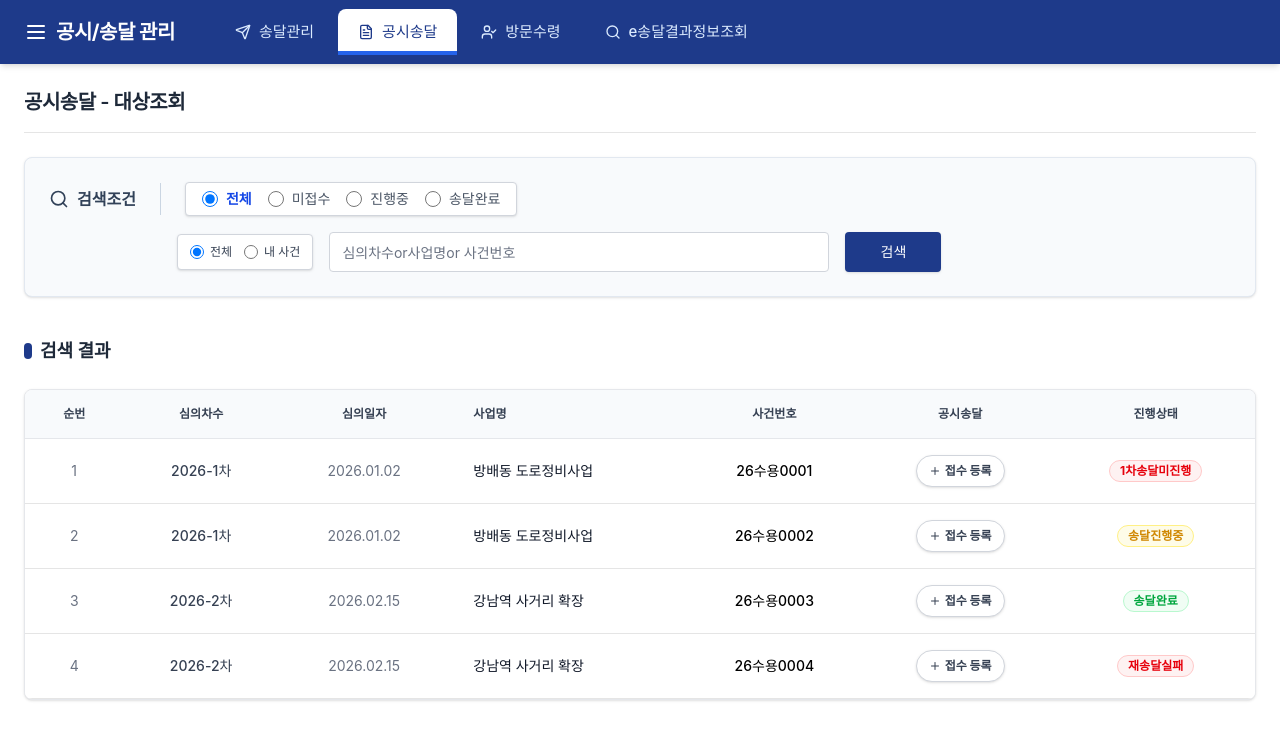
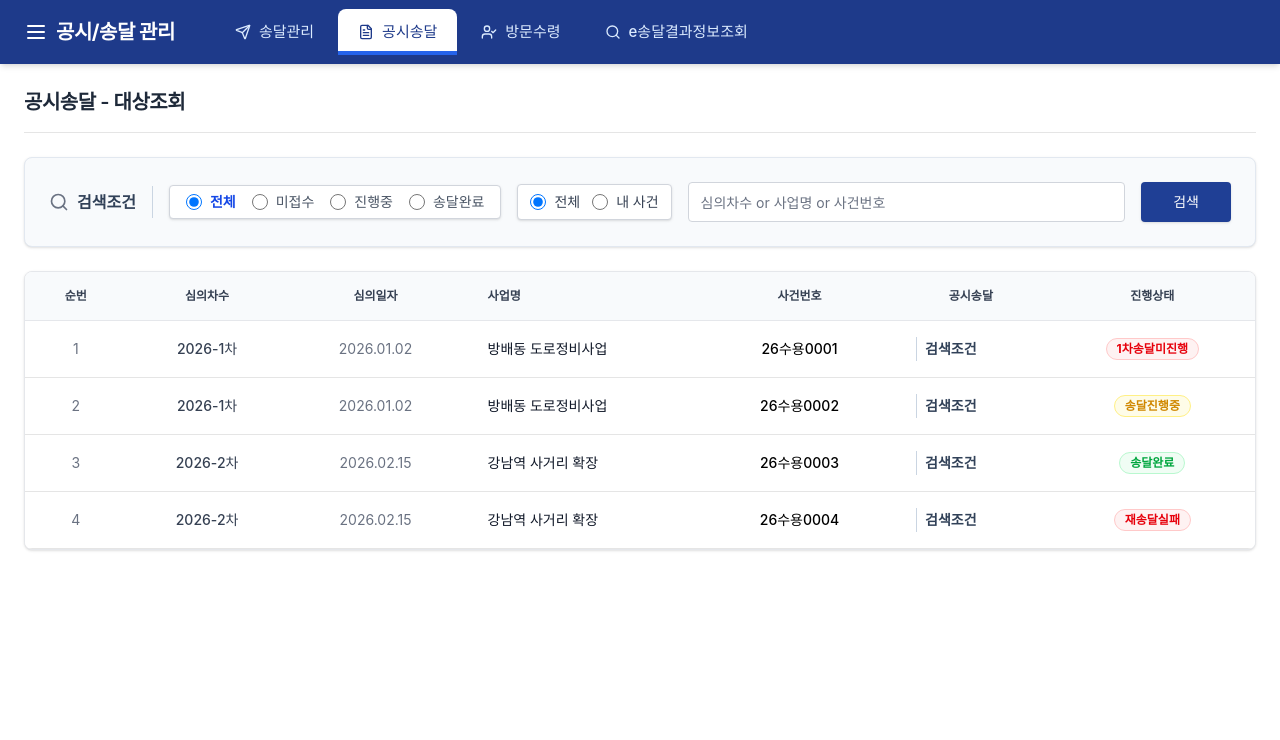
Before and after one commit to jullhyun/e-green, a React (Vite) app: page /public-notification in a window 1280 px wide. Shown: the top 740 px of the page. Built offline with nearby package versions, Linux system fonts and the light colour scheme.

Commit message:
e그린 종업데이트”

```diff
--- a/src/app/pages/DeliveryInquiry.tsx
+++ b/src/app/pages/DeliveryInquiry.tsx
@@ -1,7 +1,8 @@
 import { useState, Fragment } from "react";
 import { useNavigate } from "react-router";
-import { Download, X, ListCollapse } from "lucide-react";
+import { Download,Search, X, ListCollapse } from "lucide-react";
 import { Button, Input, Select, Badge, cn } from "../components/ui";
+
 import { InPersonReceiptModal } from "../components/InPersonReceiptModal";
 import { InPersonReceiptProcessModal } from "../components/InPersonReceiptProcessModal";
 
@@ -89,6 +90,7 @@ export function DeliveryInquiry() {
         <div className="flex flex-col gap-6">
            {/* Top Summary Form */}
            <div className="border-[1.5px] border-[#1e3a8a] rounded-md overflow-hidden text-[13px] bg-white w-full shadow-sm grid grid-cols-[100px_1fr_100px_1fr_100px_1fr_100px_1fr]">
+
               {/* Row 1 */}
               <div className="bg-[#f4f7fb] text-gray-700 font-bold flex items-center justify-center py-2.5 border-b border-r border-gray-200">심의차수</div>
               <div className="py-2.5 px-4 flex items-center justify-center text-gray-700 border-b border-r border-gray-200">{selectedCase.round}</div>
@@ -320,14 +322,19 @@ export function DeliveryInquiry() {
 
       {/* Main Search */}
       <div className="bg-[#f8fafc] p-5 rounded-lg border border-slate-200 shadow-sm flex flex-wrap lg:flex-nowrap items-center justify-between gap-4">
-         <div className="flex items-center gap-4 flex-wrap text-sm whitespace-nowrap">
-            <span className="font-bold text-gray-700 bg-white px-4 py-2 border border-gray-300 rounded shadow-sm">검색</span>
+        <div className="flex items-center gap-4 flex-wrap text-sm whitespace-nowrap">
+  <div className="flex items-center gap-2 text-slate-700 font-semibold min-w-max whitespace-nowrap">
+    <Search className="w-5 h-5 text-gray-500" />
+    <span>검색조건</span>
+  </div>
 
-            {searchMode === "case" ? (
-               <Select options={[{label: "사업명", value: "project"}, {label: "심의차수", value: "round"}]} className="w-32 bg-white h-9" />
-            ) : (
-               <Select options={[{label: "전체", value: "all"}, {label: "소유자", value: "owner"}, {label: "관계인", value: "relation"}, {label: "대리인", value: "agent"}]} className="w-32 bg-white h-9" />
-            )}
+  <div className="h-6 w-px bg-slate-300" />
+
+        {searchMode === "case" ? (
+           <Select options={[{label: "사업명", value: "project"}, {label: "심의차수", value: "round"}]} className="w-32 bg-white h-9" />
+         ) : (
+          <Select options={[{label: "전체", value: "all"}, {label: "소유자", value: "owner"}, {label: "관계인", value: "relation"}]} className="w-32 bg-white h-9" />
+         )}
 
             <div className="flex items-center gap-4 bg-white px-3 py-2 border border-gray-300 rounded shadow-sm">
                <label className="flex items-center gap-1.5 cursor-pointer"><input type="radio" name="scope" defaultChecked className="w-3.5 h-3.5 text-blue-600 focus:ring-blue-500" /><span className="font-medium text-gray-700">전체</span></label>
--- a/src/app/pages/DeliveryManagement.tsx
+++ b/src/app/pages/DeliveryManagement.tsx
@@ -44,8 +44,8 @@ export function DeliveryManagement() {
       {/* Search Area */}
       <div className="bg-[#f8fafc] p-6 rounded-lg border border-slate-200 shadow-sm flex items-center gap-4">
         <div className="flex items-center gap-2 text-slate-700 font-semibold min-w-max">
-          <ListFilter className="w-5 h-5" />
-          <span>검색필터</span>
+          <Search className="w-5 h-5" />
+          <span>검색조건</span>
         </div>
 
         <div className="h-8 w-px bg-slate-300 mx-2" />
--- a/src/app/pages/InPersonReceipt.tsx
+++ b/src/app/pages/InPersonReceipt.tsx
@@ -12,6 +12,8 @@ export function InPersonReceipt() {
   const [showModal, setShowModal] = useState(false);
   const [selectedCase, setSelectedCase] = useState<any>(null);
   const [filterType, setFilterType] = useState("전체");
+  const [searchType, setSearchType] = useState("이름");
+  const [searchKeyword, setSearchKeyword] = useState("");
 
   const getStatusBadge = (status: string) => {
     switch (status) {
@@ -35,7 +37,7 @@ export function InPersonReceipt() {
       </div>
 
       {/* Search Area */}
-      <div className="bg-[#f8fafc] p-6 rounded-lg border border-slate-200 shadow-sm flex flex-col gap-4">
+      <div className="bg-[#f8fafc] p-6 rounded-lg border border-slate-200 shadow-sm flex items-center gap-4 flex-wrap">
         <div className="flex items-center gap-4">
           <div className="flex items-center gap-2 text-slate-700 font-semibold min-w-max">
             <Search className="w-5 h-5" />
@@ -62,7 +64,7 @@ export function InPersonReceipt() {
           </div>
         </div>
 
-        <div className="flex gap-4 items-center pl-32">
+        <div className="flex items-center gap-4">
           <Select
             className="w-32 bg-white"
             options={[{label: "이름", value: "name"}, {label: "주소", value: "address"}]}
--- a/src/app/pages/PublicNotification.tsx
+++ b/src/app/pages/PublicNotification.tsx
@@ -2,6 +2,7 @@ import { useState } from "react";
 import { Search, Plus } from "lucide-react";
 import { Button, Input, Select, Badge, cn } from "../components/ui";
 import { useNavigate } from "react-router";
+
 
 const mockData = [
   { id: "26수용0001", round: "2026-1차", date: "2026.01.02", project: "방배동 도로정비사업", status: "미진행" },
@@ -12,6 +13,8 @@ const mockData = [
 
 export function PublicNotification() {
   const [statusFilter, setStatusFilter] = useState("전체");
+  const [searchType, setSearchType] = useState("all");
+  const [searchKeyword, setSearchKeyword] = useState("");
   const navigate = useNavigate();
 
   const getStatusBadge = (status: string) => {
@@ -32,19 +35,20 @@ export function PublicNotification() {
       </div>
 
       {/* Search Area */}
-      <div className="bg-[#f8fafc] p-6 rounded-lg border border-slate-200 shadow-sm flex flex-col gap-4">
-        <div className="flex items-center gap-4">
-
+<div className="bg-[#f8fafc] p-6 rounded-lg border border-slate-200 shadow-sm flex items-center gap-4 flex-wrap">
   <div className="flex items-center gap-2 text-slate-700 font-semibold min-w-max">
-            <Search className="w-5 h-5" />
+    <Search className="w-5 h-5 text-gray-500" />
     <span>검색조건</span>
   </div>
 
-          <div className="h-8 w-px bg-slate-300 mx-2" />
+  <div className="h-8 w-px bg-slate-300" />
 
   <div className="flex items-center gap-4 bg-white px-4 py-1.5 border border-gray-300 rounded shadow-sm w-fit">
     {["전체", "미접수", "진행중", "송달완료"].map((status) => (
-              <label key={status} className="flex items-center gap-2 cursor-pointer group">
+      <label
+        key={status}
+        className="flex items-center gap-2 cursor-pointer group"
+      >
         <input
           type="radio"
           name="status"
@@ -52,51 +56,57 @@ export function PublicNotification() {
           onChange={() => setStatusFilter(status)}
           className="w-4 h-4 text-blue-600 border-gray-300 focus:ring-blue-500"
         />
-                <span className={cn(
+        <span
+          className={cn(
             "text-sm font-medium transition-colors",
-                  statusFilter === status ? "text-blue-700 font-bold" : "text-gray-600 group-hover:text-gray-900"
-                )}>
+            statusFilter === status
+              ? "text-blue-700 font-bold"
+              : "text-gray-600 group-hover:text-gray-900"
+          )}
+        >
           {status}
         </span>
       </label>
     ))}
   </div>
+
+  <div className="flex items-center gap-3 bg-white px-3 py-1 border border-gray-300 rounded shadow-sm h-9">
+    <label className="flex items-center gap-2 cursor-pointer">
+      <input
+        type="radio"
+        name="searchType"
+        value="all"
+        checked={searchType === "all"}
+        onChange={() => setSearchType("all")}
+        className="w-4 h-4 text-blue-600 border-gray-300 focus:ring-blue-500"
+      />
+      <span className="text-sm text-gray-700">전체</span>
+    </label>
+
+    <label className="flex items-center gap-2 cursor-pointer">
+      <input
+        type="radio"
+        name="searchType"
+        value="my"
+        checked={searchType === "my"}
+        onChange={() => setSearchType("my")}
+        className="w-4 h-4 text-blue-600 border-gray-300 focus:ring-blue-500"
+      />
+      <span className="text-sm text-gray-700">내 사건</span>
+    </label>
   </div>
 
-        <div className="flex gap-4 items-center pl-32">
-          <div className="flex items-center gap-3 bg-white px-3 py-1 border border-gray-300 rounded shadow-sm h-9">
-    <label className="flex items-center gap-1.5 cursor-pointer shrink-0">
-      <input
-        type="radio"
-        name="user_scope"
-        defaultChecked
-        className="w-3.5 h-3.5 text-blue-600 focus:ring-blue-500 cursor-pointer"
+  <Input
+    value={searchKeyword}
+    onChange={(e) => setSearchKeyword(e.target.value)}
+    placeholder="심의차수 or 사업명 or 사건번호"
+    className="flex-1 min-w-[280px] h-10 bg-white"
   />
-      <span className="text-[12px] font-medium text-gray-700 whitespace-nowrap">전체</span>
-    </label>
 
-    <label className="flex items-center gap-1.5 cursor-pointer shrink-0">
-      <input
-        type="radio"
-        name="user_scope"
-        className="w-3.5 h-3.5 text-blue-600 focus:ring-blue-500 cursor-pointer"
-      />
-      <span className="text-[12px] font-medium text-gray-700 whitespace-nowrap">내 사건</span>
-    </label>
+  <Button className="h-10 px-8 bg-[#1f3f95] hover:bg-[#19357e] text-white">
+    검색
+  </Button>
 </div>
-          <Input className="w-125 bg-white" placeholder="심의차수or사업명or 사건번호" />
-          <Button variant="primary" className="w-24 bg-[#1e3a8a]">검색</Button>
-        </div>
-      </div>
-
-      {/* Action Buttons */}
-      <div className="flex items-center justify-between mt-4">
-        <div className="flex items-center gap-2">
-          <div className="w-2 h-4 bg-[#1e3a8a] rounded-sm"></div>
-          <h2 className="text-lg font-bold text-gray-800">검색 결과</h2>
-        </div>
-      </div>
-
       {/* Table Area */}
       <div className="overflow-x-auto rounded-lg border border-gray-200 bg-white shadow-sm custom-scrollbar">
         <table className="w-full text-sm text-left whitespace-nowrap">
@@ -120,14 +130,11 @@ export function PublicNotification() {
                 <td className="px-6 py-4 text-gray-900 font-medium">{row.project}</td>
                 <td className="px-6 py-4 text-center text-black font-medium">{row.id}</td>
                 <td className="px-6 py-4 text-center">
-                  <Button
-                    variant="outline"
-                    size="sm"
-                    onClick={() => navigate('/public-notification/export')}
-                    className="border-gray-300 hover:border-[#1e3a8a] hover:text-[#1e3a8a] bg-white text-xs font-bold px-3 py-1 h-8 rounded-full shadow-sm flex items-center gap-1 mx-auto"
-                  >
-                    <Plus className="w-3 h-3" /> 접수 등록
-                  </Button>
+                  <div className="flex items-center gap-2 text-slate-700 font-semibold min-w-max">
+  <div className="h-6 w-px bg-slate-300" />
+  <span>검색조건</span>
+
+</div>
                 </td>
                 <td className="px-6 py-4 text-center">
                   {getStatusBadge(row.status)}
```
Lines whose indentation alone changed are shown as unchanged.
